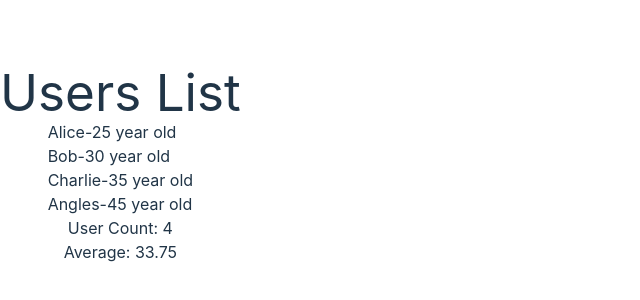
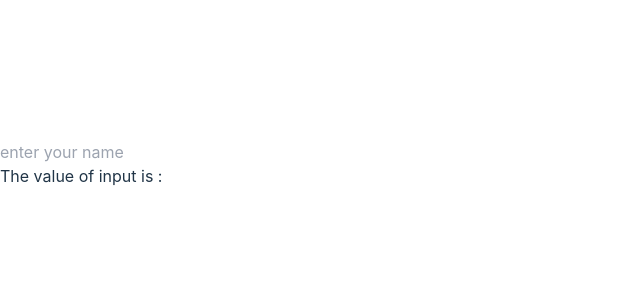
Before and after one commit to akshaythappar/React, a React (Vite) app in the folder react-thapa/: page / in a window 1280 px wide. Shown: the part 236-536 px from the top of the page, without its empty margins (0-640 px from the left). Built offline with nearby package versions, Linux system fonts and the light colour scheme.

Commit message:
understanding lifting state up

```diff
--- a/react-thapa/src/App.jsx
+++ b/react-thapa/src/App.jsx
@@ -1,18 +1,11 @@
 import React from "react";
-import { Sibling, State } from "./components/State";
-import { DerivedState } from "./components/DerivedState";
-
-
-
-
-
+import "./components/EV.css"
+import { LiftStateUp } from "./components/LiftStateUp";
 export const App = () => {
   return (
-    <>
+     <>
       <section className="contianer">
-       {/* <State/>
-       <Sibling/> */}
-       <DerivedState/>
+      <LiftStateUp/>
       </section>
     </>
   );
--- /dev/null
+++ b/react-thapa/src/components/LiftStateUp.jsx
@@ -0,0 +1,23 @@
+import { useState } from "react"
+
+export const LiftStateUp = () =>{
+    const [inputValue,setInputValue]=useState("");
+    return (<>
+    <InputComponent inputValue={inputValue} setInputValue={setInputValue}/>
+    <DisplayComponent inputValue={inputValue}/>
+    </>
+    )
+}
+
+function InputComponent({inputValue,setInputValue}){
+    // const [inputValue,setInputValue]=useState("");
+    return(
+        <>
+        <input type="text" placeholder="enter your name" value={inputValue} onChange={(e)=>setInputValue(e.target.value)}/>
+        </>
+    )
+}
+
+function DisplayComponent({inputValue}){
+    return <p>The value of input is : {inputValue} </p>
+}
```
